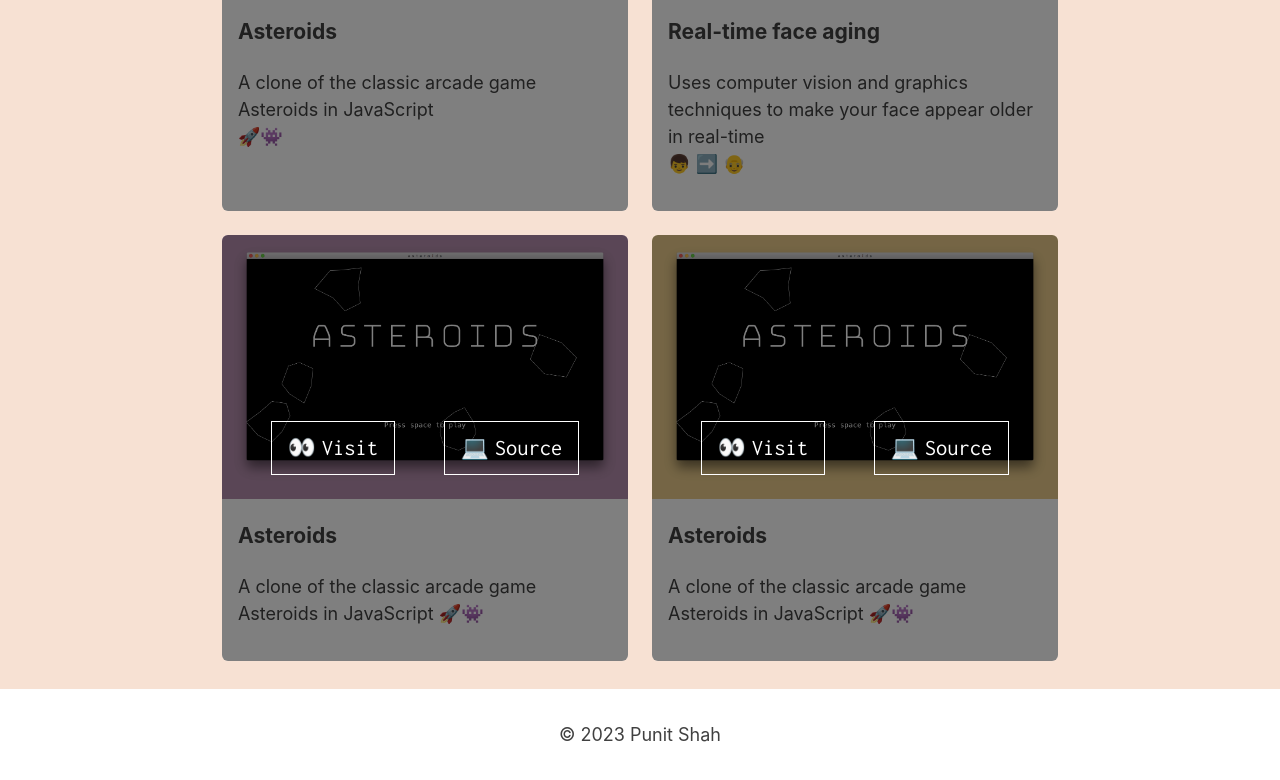
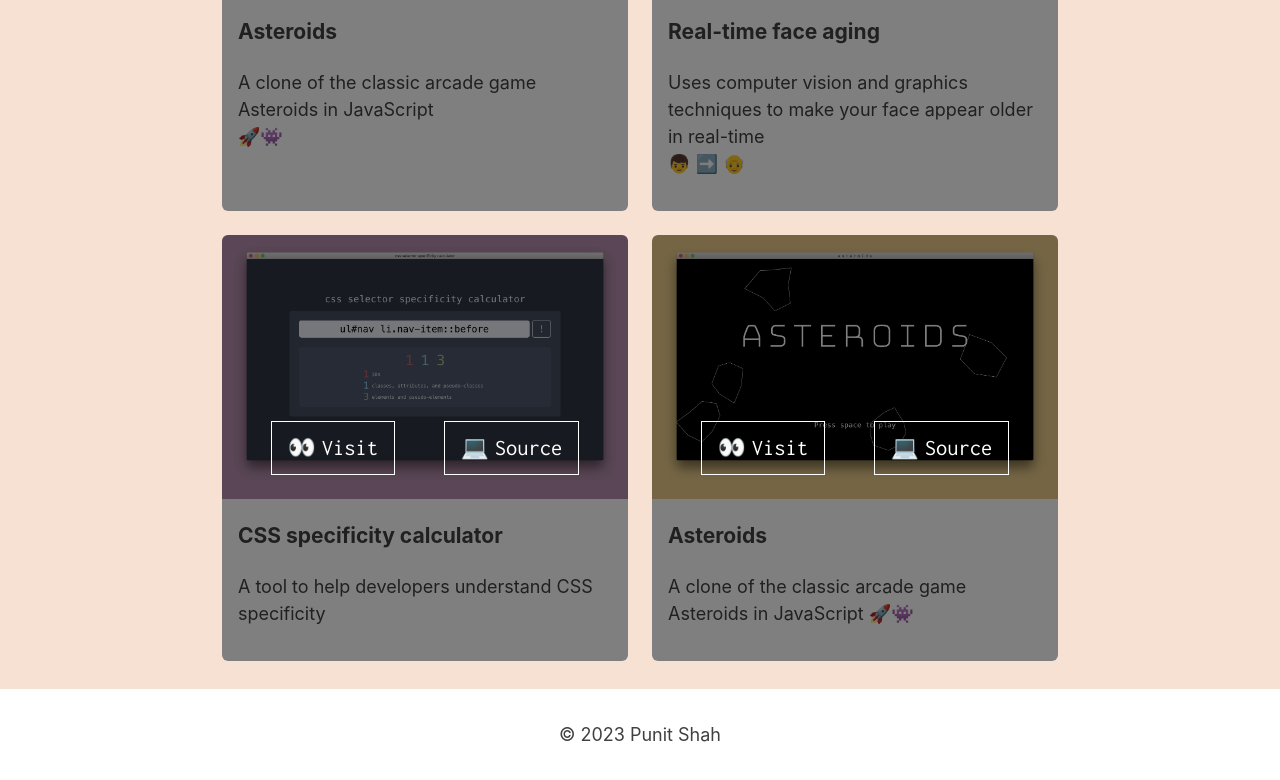
Before and after one commit to punit-shah/punit-shah.github.io, a React (Create React App) app: page / in a window 1280 px wide. Shown: the part 2042-2822 px from the top of the page. Built offline with nearby package versions, Linux system fonts and the light colour scheme.

Commit message:
Add css-specificity-calculator item

```diff
--- a/src/sections/Work.js
+++ b/src/sections/Work.js
@@ -2,6 +2,7 @@ import React, { forwardRef } from 'react';
 import './Work.css';
 import asteroids from '../img/asteroids.png';
 import realTimeFaceAging from '../img/real-time-face-aging.png';
+import cssSpecificityCalculator from '../img/css-specificity-calculator.png';
 import WorkItem from '../components/WorkItem';
 
 const items = [
@@ -26,13 +27,12 @@ const items = [
     },
   },
   {
-    image: asteroids,
-    title: 'Asteroids',
-    description:
-      'A clone of the classic arcade game Asteroids in JavaScript 🚀👾',
+    image: cssSpecificityCalculator,
+    title: 'CSS specificity calculator',
+    description: 'A tool to help developers understand CSS specificity',
     links: {
-      visit: 'https://punit-shah.github.io/asteroids/',
-      source: 'https://github.com/punit-shah/asteroids',
+      visit: 'https://punit-shah.github.io/specificity/',
+      source: 'https://github.com/punit-shah/specificity',
     },
   },
   {
```
Also changed, not shown: src/img/css-specificity-calculator.png (added).
